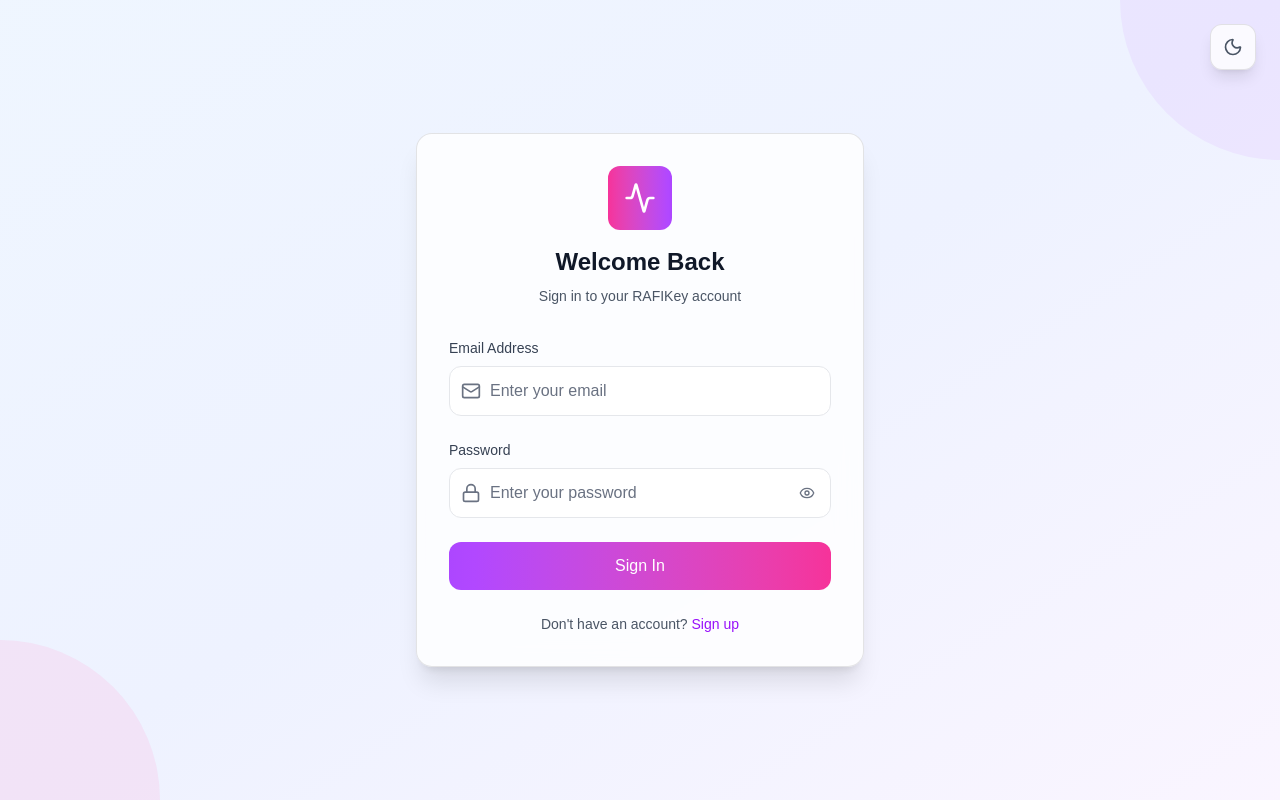
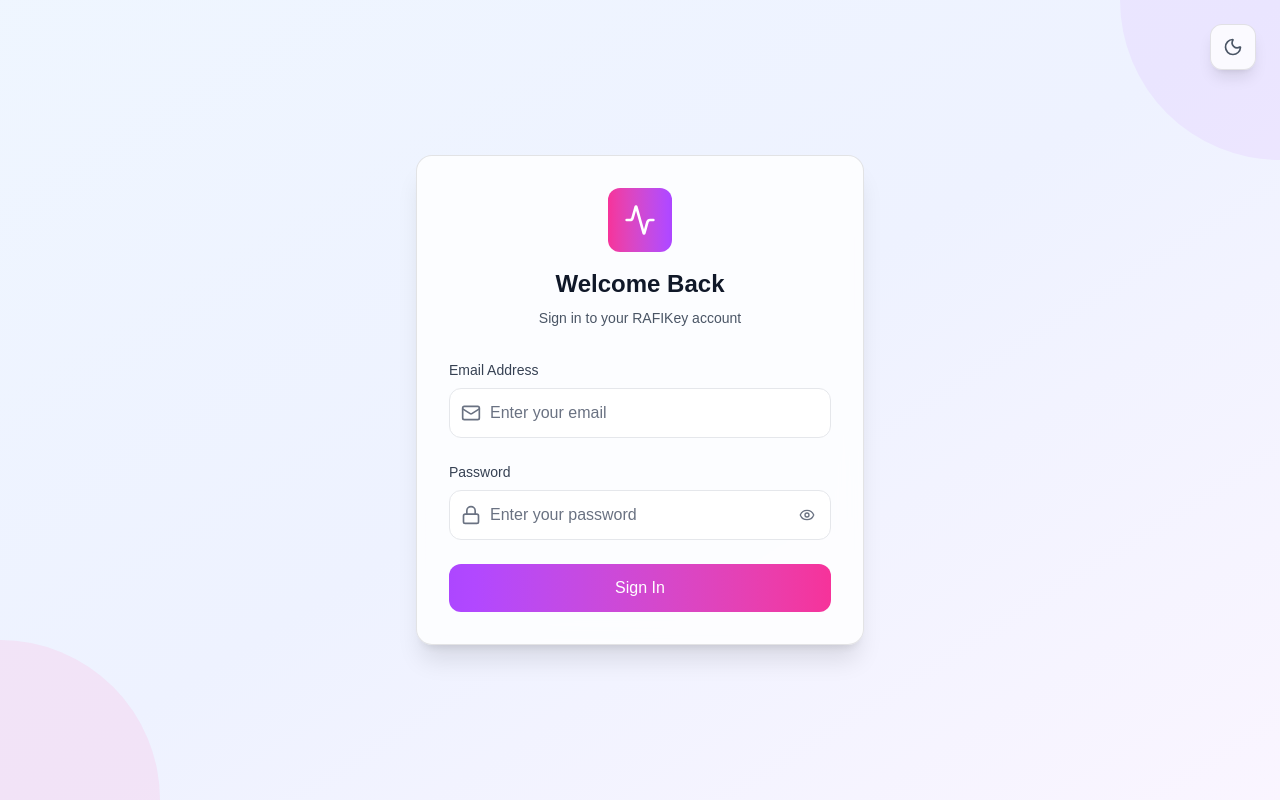
Before and after one commit to mamatechafrica/rafikey-admin, a Next.js app: page / in a window 1280 px wide. Built offline with nearby package versions, Linux system fonts and the light colour scheme.

Commit message:
Login page dark/light

```diff
--- a/app/page.tsx
+++ b/app/page.tsx
@@ -176,25 +176,7 @@
           </button>
         </form>
 
-        {/* Sign Up Link */}
-        <div className="mt-6 text-center">
-          <p
-            className={`text-sm ${
-              isDarkMode ? "text-gray-400" : "text-gray-600"
-            }`}
-          >
-            Don't have an account?{" "}
-            <button
-              className={`font-medium transition-colors ${
-                isDarkMode
-                  ? "text-purple-400 hover:text-purple-300"
-                  : "text-purple-600 hover:text-purple-700"
-              }`}
-            >
-              Sign up
-            </button>
-          </p>
-        </div>
+
       </div>
     </div>
   );
```
